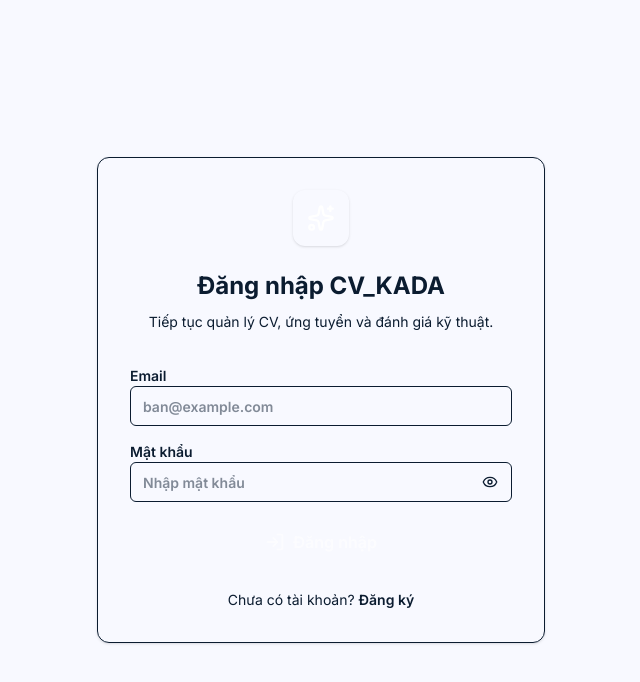
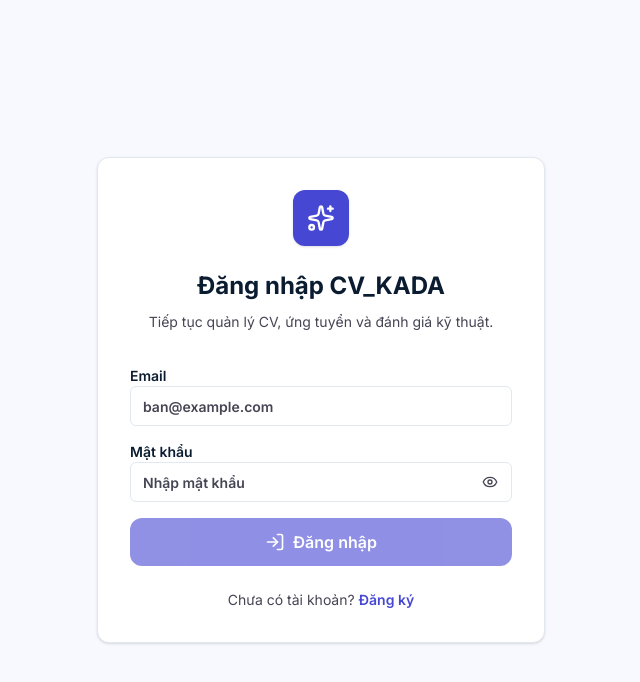
Before and after one commit to Le-Van-Dai-17/jobfit, a Next.js app in the folder cv-app/: page /login in a window 1280 px wide. Shown: the top 682 px of the page, without its empty margins (319-959 px from the left). Built offline with nearby package versions, Linux system fonts and the light colour scheme; no server answers.

Commit message:
fix: expose design tokens to tailwind utilities

```diff
--- a/cv-app/app/globals.css
+++ b/cv-app/app/globals.css
@@ -13,9 +13,35 @@
   --surface-white: #ffffff;
   --surface-low: #eff4ff;
   --surface-container: #e5eeff;
+  --surface-container-high: #dce9ff;
+  --surface-container-highest: #d3e4fe;
   --text-muted: #464554;
   --border-light: #e2e8f0;
+  --error: #ba1a1a;
+  --error-container: #ffdad6;
   --font-inter: 'Inter', sans-serif;
+}
+
+@theme inline {
+  --color-background: var(--background);
+  --color-foreground: var(--foreground);
+  --color-primary: var(--primary);
+  --color-primary-hover: var(--primary-hover);
+  --color-primary-container: var(--primary-container);
+  --color-secondary: var(--secondary);
+  --color-secondary-container: var(--secondary-container);
+  --color-tertiary: var(--tertiary);
+  --color-tertiary-container: var(--tertiary-container);
+  --color-surface-white: var(--surface-white);
+  --color-surface-low: var(--surface-low);
+  --color-surface-container: var(--surface-container);
+  --color-surface-container-high: var(--surface-container-high);
+  --color-surface-container-highest: var(--surface-container-highest);
+  --color-text-muted: var(--text-muted);
+  --color-border-light: var(--border-light);
+  --color-error: var(--error);
+  --color-error-container: var(--error-container);
+  --font-sans: var(--font-inter);
 }
 
 body {
```
Also changed, not shown: 1 other file (tests, documents, lock files or other folders).
